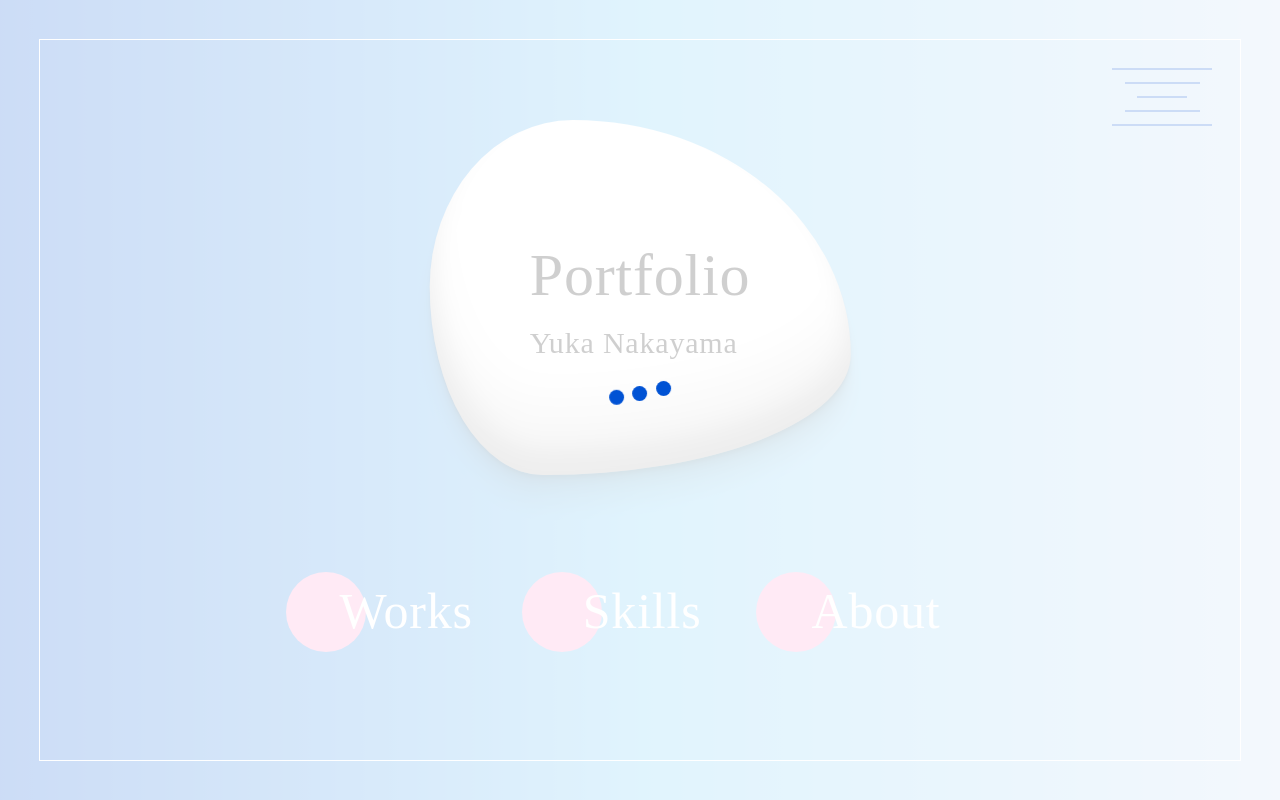
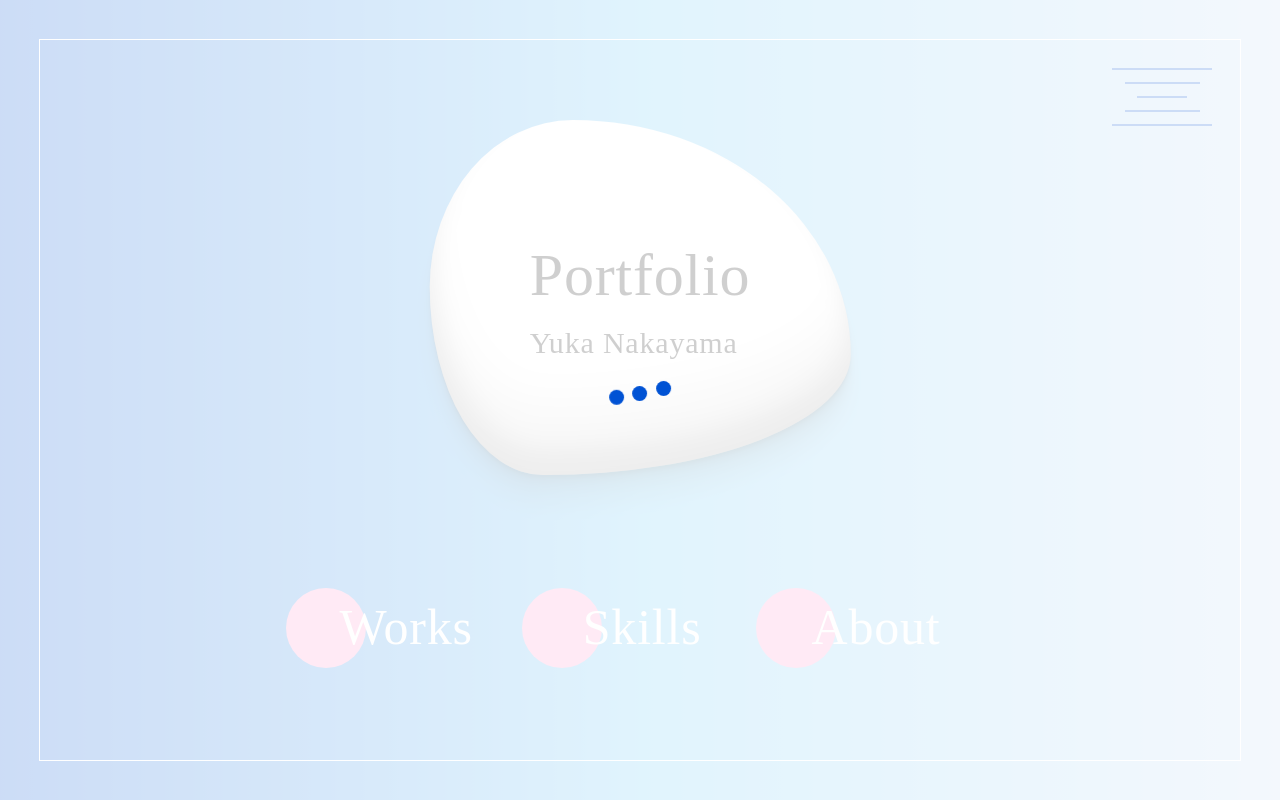
Before and after one commit to yuka-nkym/portfolio, a website: page index.html in a window 1280 px wide. Shown: the top 800 px of the page. Drawn offline with nearby package versions, Linux system fonts and the light colour scheme; a web font is replaced by a local one.

Commit message:
no message

```diff
--- a/css/styles.css
+++ b/css/styles.css
@@ -1498,6 +1498,8 @@ pc
         -ms-flex-pack: center;
             justify-content: center;
     top: 68%;
+    margin-top: 16px;
+    margin-top: 1rem;
   }
 }
 
```
